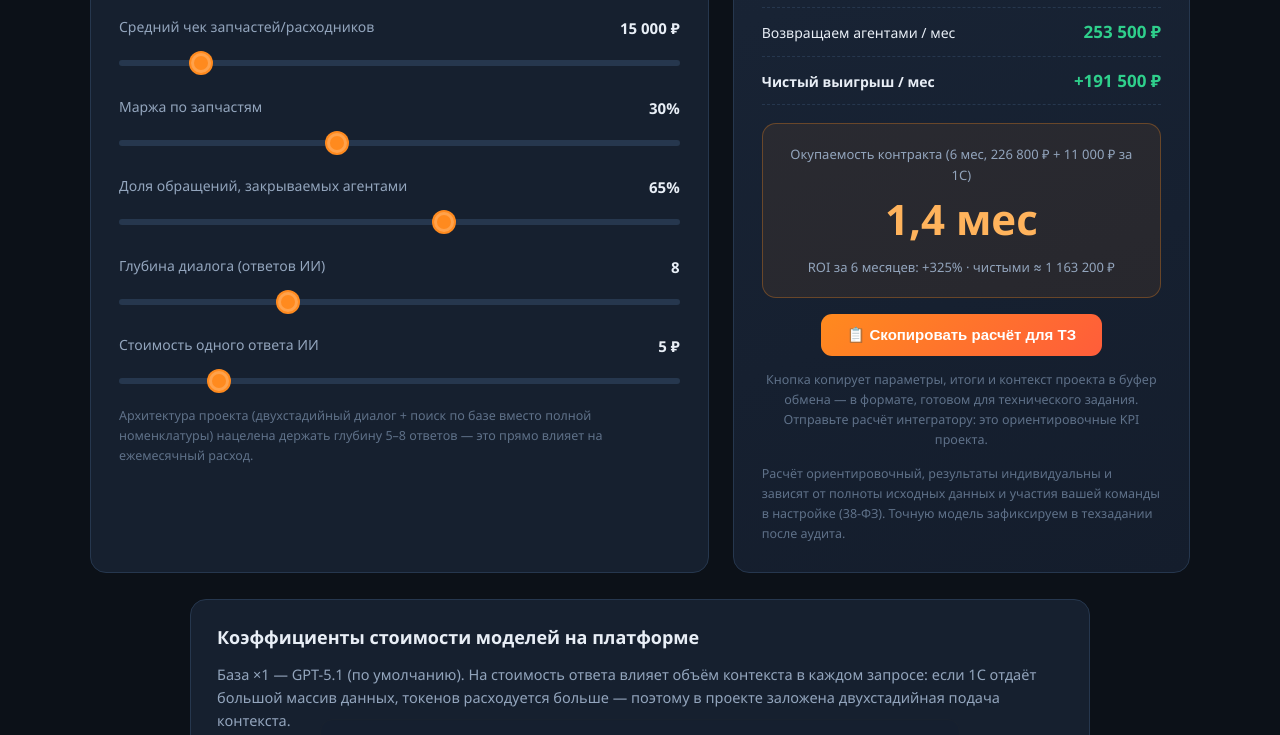
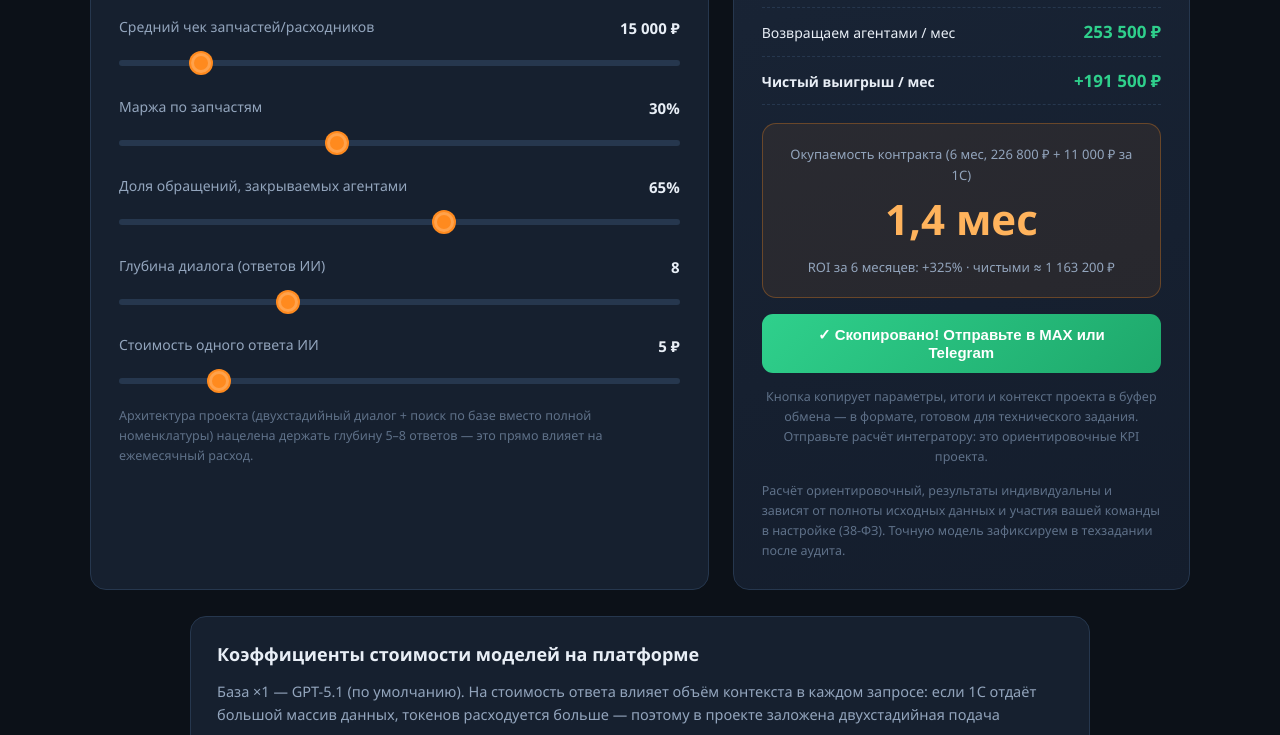
Before and after one commit to andreipromarketing-dev/rusprom-landing, a plain HTML site: page index.html in a window 1280 px wide. Both pictures are taken after a click on the button "📋 Скопировать расчёт для ТЗ". Shown: the part 5004-5739 px from the top of the page. Drawn offline with Linux system fonts and the light colour scheme.

Commit message:
Show copy confirmation on button (visible inside tall iframe)

```diff
--- a/index.html
+++ b/index.html
@@ -645,15 +645,24 @@ function showManualCopy(text){
  var ta=document.getElementById('copyManual');
  ta.focus();ta.select();ta.setSelectionRange(0,ta.value.length);
 }
+function notifyCopied(){
+ var btn=document.getElementById('copyBtn');
+ if(!btn)return;
+ var old=btn.textContent;
+ btn.textContent='✓ Скопировано! Отправьте в MAX или Telegram';
+ btn.style.background='linear-gradient(135deg,#2fd08c,#1ea86b)';
+ clearTimeout(window.__ct);
+ window.__ct=setTimeout(function(){btn.textContent=old;btn.style.background='';},3600);
+}
 function copyKpi(){
  var text=kpiText();
  if(navigator.clipboard&&navigator.clipboard.writeText){
-  navigator.clipboard.writeText(text).then(function(){showToast('Расчёт и контекст проекта скопированы — отправьте интегратору (MAX или Telegram)');},function(){finishCopy(text);});
+  navigator.clipboard.writeText(text).then(function(){notifyCopied();},function(){finishCopy(text);});
  }
  else{finishCopy(text);}
 }
 function finishCopy(text){
- if(fallbackCopy(text)){showToast('Расчёт и контекст проекта скопированы — отправьте интегратору (MAX или Telegram)');}
+ if(fallbackCopy(text)){notifyCopied();}
  else{showManualCopy(text);}
 }
 document.getElementById('copyBtn').addEventListener('click',copyKpi);
```
